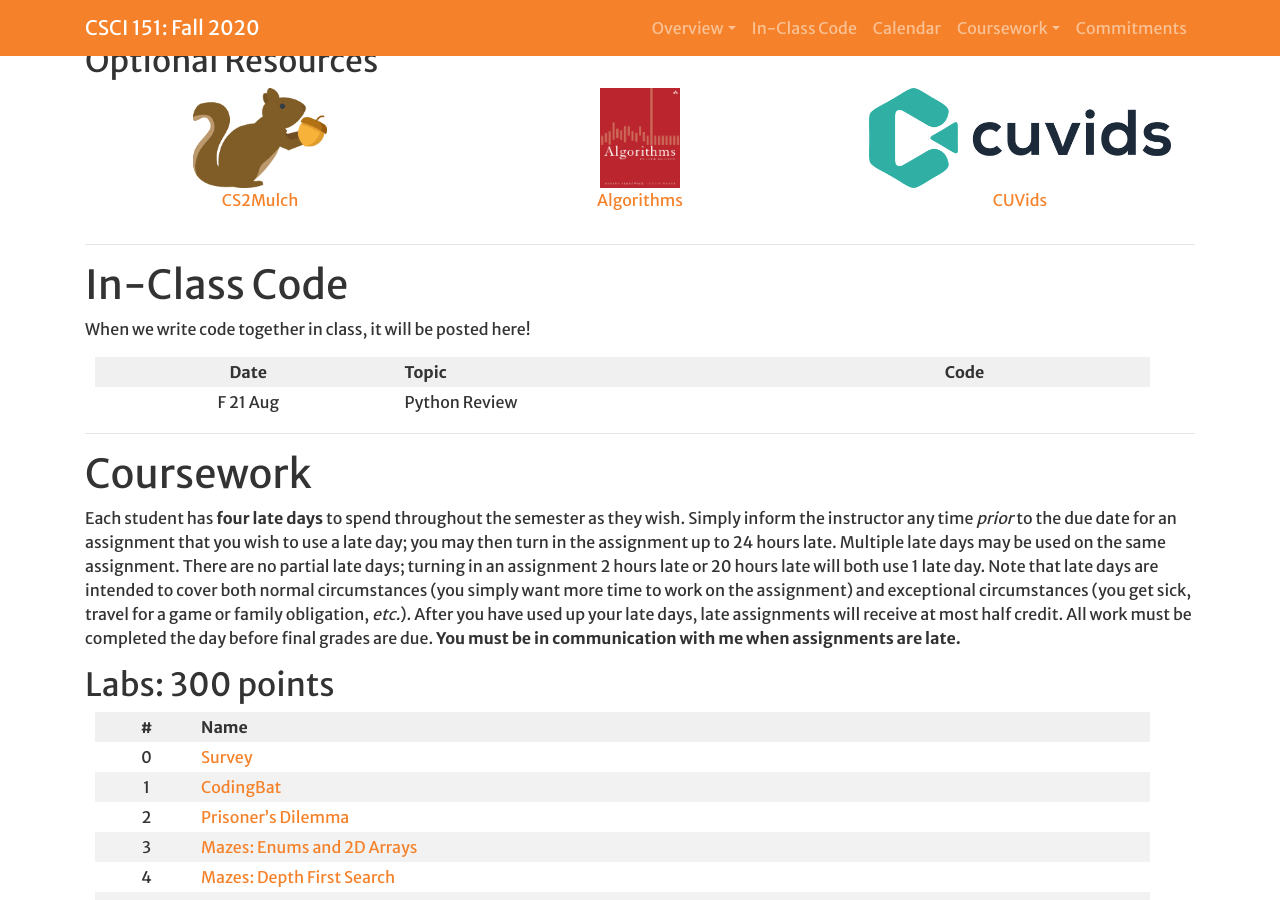
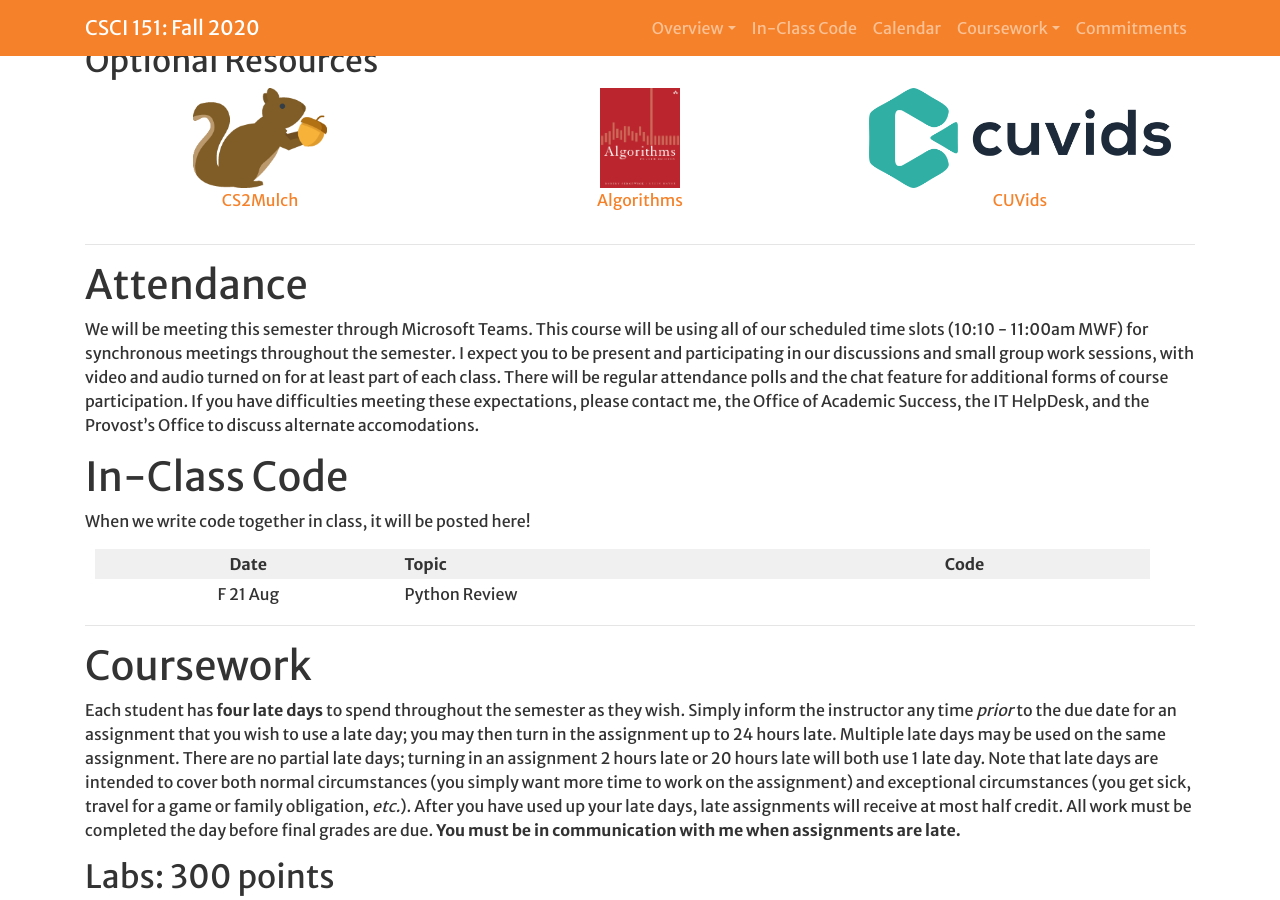
Before and after one commit to Hendrix-CS/csci151, a Jekyll site: the page built from index.md, in a window 1280 px wide and 900 px high, scrolled down 1418 px. Built offline with Jekyll 4.4.1, drawn with Linux system fonts in a browser that asks for light colours; a script that is not in the unit is left out; our own code applies the rules of GitHub Pages for plain Markdown files.

Commit message:
Attendance

```diff
--- a/index.md
+++ b/index.md
@@ -31,6 +31,18 @@ Upon completing this course, our goal is for you to be able to:
 {% include resources.html content=site.extra-resources %}
 
 <hr>
+
+# Attendance
+
+We will be meeting this semester through Microsoft Teams.
+This course will be using all of our scheduled time slots (10:10 - 11:00am MWF) for synchronous meetings
+throughout the semester. I expect you to be present and participating in our discussions
+and small group work sessions, with video and audio turned on for at least part of
+each class. There will be regular attendance polls and the chat feature for additional
+forms of course participation. If you have difficulties meeting these expectations,
+please contact me, the Office of Academic Success, the IT HelpDesk, and the Provost's Office
+to discuss alternate accomodations.
+
 
 # <a name="inclasscode">In-Class Code</a>
 
```
